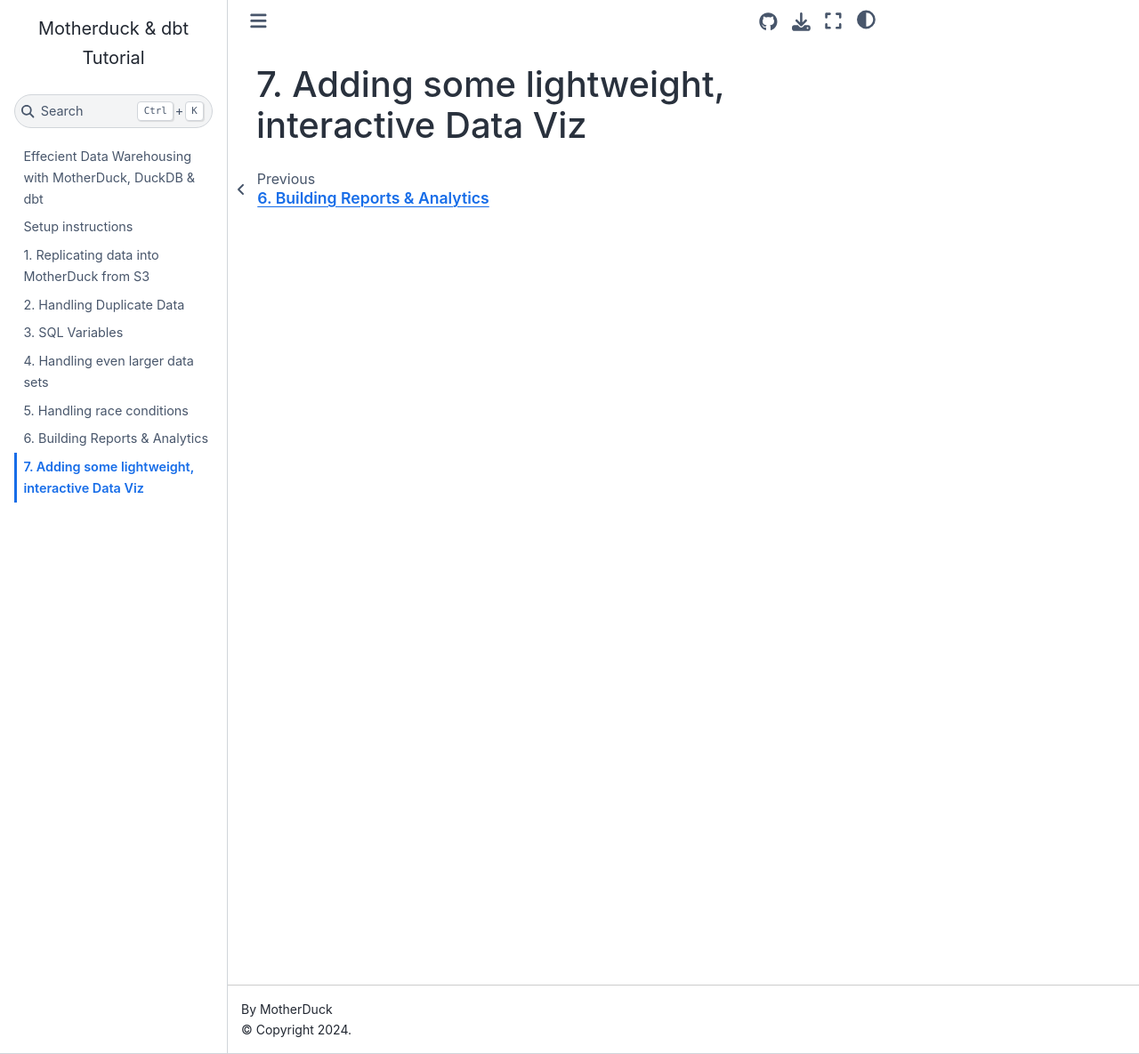
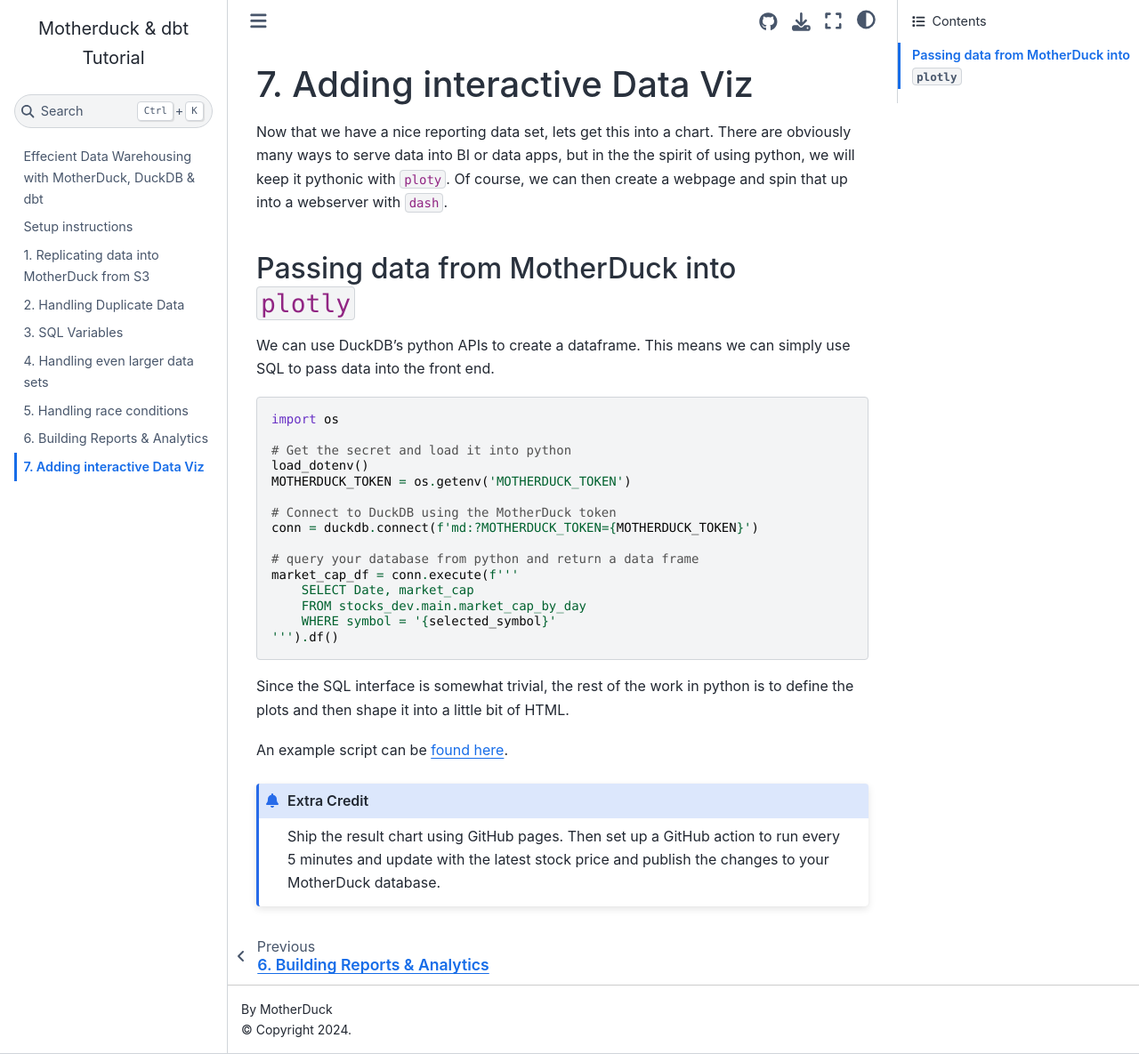
Before and after one commit to MotherDuck-Open-Source/dbt-tutorial, a Jupyter Book: the page built from 7_data-viz.md, in a window 1280 px wide and 1185 px high. Shown: the whole window at 89% size. Built offline with Jupyter Book 1.0.4 settings and Sphinx 7.4.7 and the Sphinx Book theme 1.1.4, drawn with Linux system fonts in a browser that asks for light colours; pages that are not in the unit, such as notebooks, are missing from menus.

Commit message:
updates to 7

````diff
--- a/7_data-viz.md
+++ b/7_data-viz.md
@@ -12,4 +12,36 @@ kernelspec:
   name: python3
 ---
 
-# 7. Adding some lightweight, interactive Data Viz
+# 7. Adding interactive Data Viz
+
+Now that we have a nice reporting data set, lets get this into a chart. There are obviously many ways to serve data into BI or data apps, but in the the spirit of using python, we will keep it pythonic with `ploty`. Of course, we can then create a webpage and spin that up into a webserver with `dash`.
+
+## Passing data from MotherDuck into `plotly`
+
+We can use DuckDB's python APIs to create a dataframe. This means we can simply use SQL to pass data into the front end.
+
+```py
+import os
+
+# Get the secret and load it into python
+load_dotenv()
+MOTHERDUCK_TOKEN = os.getenv('MOTHERDUCK_TOKEN')
+
+# Connect to DuckDB using the MotherDuck token
+conn = duckdb.connect(f'md:?MOTHERDUCK_TOKEN={MOTHERDUCK_TOKEN}')
+
+# query your database from python and return a data frame
+market_cap_df = conn.execute(f'''
+    SELECT Date, market_cap
+    FROM stocks_dev.main.market_cap_by_day
+    WHERE symbol = '{selected_symbol}'
+''').df()
+```
+
+Since the SQL interface is somewhat trivial, the rest of the work in python is to define the plots and then shape it into a little bit of HTML.
+
+An example script can be [found here](https://github.com/matsonj/stocks/blob/main/viz/line_chart.py).
+
+```{admonition} Extra Credit
+Ship the result chart using GitHub pages. Then set up a GitHub action to run every 5 minutes and update with the latest stock price and publish the changes to your MotherDuck database.
+```
````
Also changed, not shown: further-reading.md (+2 -2 lines).
